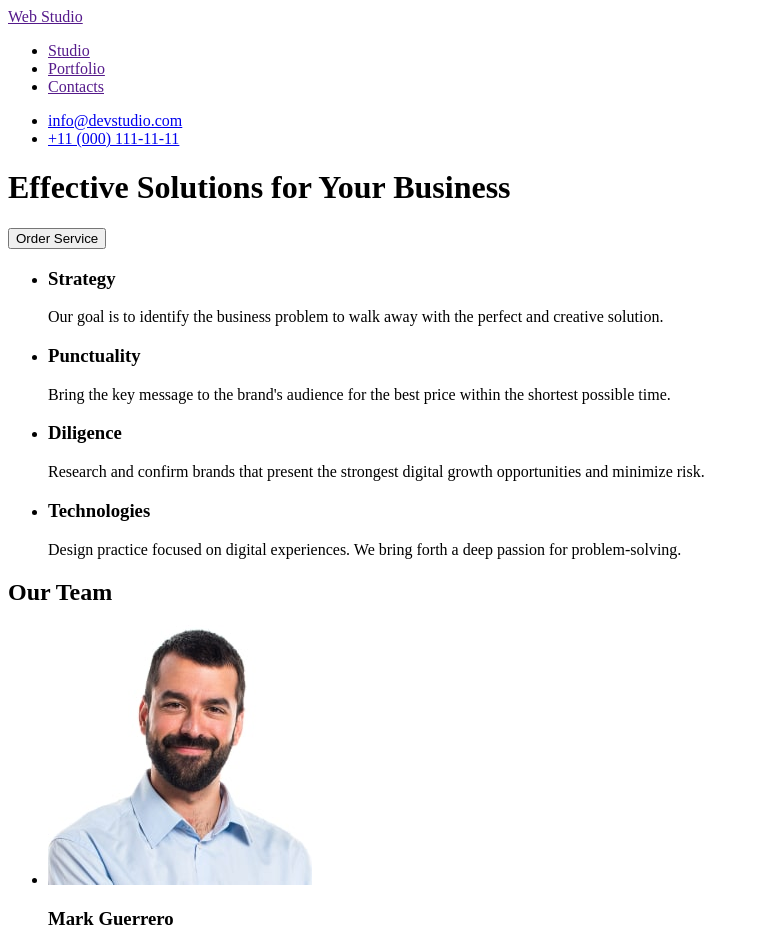
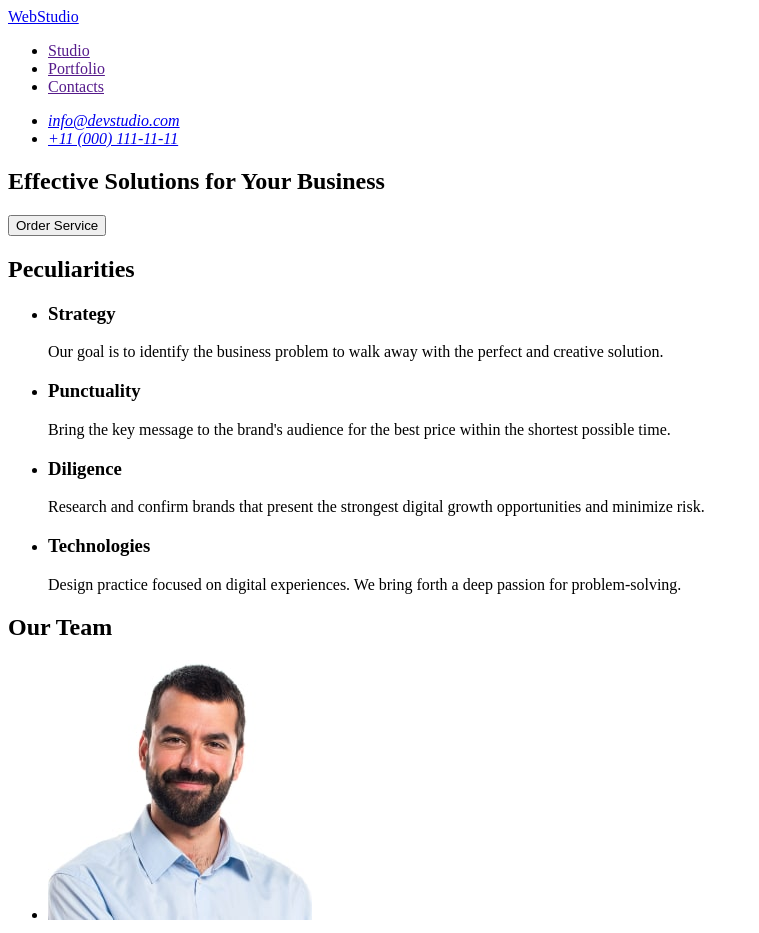
Before and after one commit to Notisi/goit-markup-hw-01, a plain HTML site: page index.html in a window 1280 px wide. Shown: the top 933 px of the page, without its empty margins (0-759 px from the left). Drawn offline with Linux system fonts and the light colour scheme.

Commit message:
add index file

```diff
--- a/index.html
+++ b/index.html
@@ -8,27 +8,35 @@
 <body>
     <header>
         <nav>
-        <a href="">Web Studio</a>
+        <a href="index.html">WebStudio</a>
         <ul>
             <li><a href="">Studio</a></li>
             <li><a href="">Portfolio</a></li>
             <li><a href="">Contacts</a></li>
         </ul>
         </nav>
+        <address>
         <ul>
-            <li><a href="info@devstudio.com" target="_blank" rel="noopener noreferrer">info@devstudio.com</a></li>
-            <li><a href="+110001111111" target="_blank" rel="noopener noreferrer">+11 (000) 111-11-11</a></li>
+            <li><a href="mailto:info@devstudio.com" target="_blank" rel="noopener noreferrer">info@devstudio.com</a></li>
+            <li><a href="tel:+110001111111" target="_blank" rel="noopener noreferrer">+11 (000) 111-11-11</a></li>
         </ul>
+        </address>
     </header>
     <main>
+        <section>
         <h1>Effective Solutions for Your Business</h1>
         <button type="button">Order Service</button>
+        </section>
+        <section>
+            <h2>Peculiarities</h2>
         <ul>
             <li><h3>Strategy</h3>Our goal is to identify the business
             problem to walk away with the perfect and creative solution.</li>
             <li><h3>Punctuality</h3>Bring the key message to the brand's audience for the best price within the shortest possible time.</li>
             <li><h3>Diligence</h3>Research and confirm brands that present the strongest digital growth opportunities and minimize risk.</li>
             <li><h3>Technologies</h3>Design practice focused on digital experiences. We bring forth a deep passion for problem-solving.</li>
+            </section>
+            <section>
         </ul>
         <h2>Our Team</h2>
         <ul>
@@ -37,9 +45,10 @@
             <li><img width="264" height="260" src="images/ppl3.jpg" alt="Marketing"><h3>Camila Garcia</h3><p>Marketing</p></li>
             <li><img width="264" height="260" src="images/ppl4.jpg" alt="UI Designer"><h3>Daniel Wilson</h3><p>UI Designer</p></li>
         </ul>
+        </section>
     </main>
 <footer>
-    <a href="">Web Studio</a>
+    <a href="index.html">WebStudio</a>
     <p>Increase the flow of customers and sales for your business with digital marketing & growth solutions.</p>
 </footer>
 </body>
```
